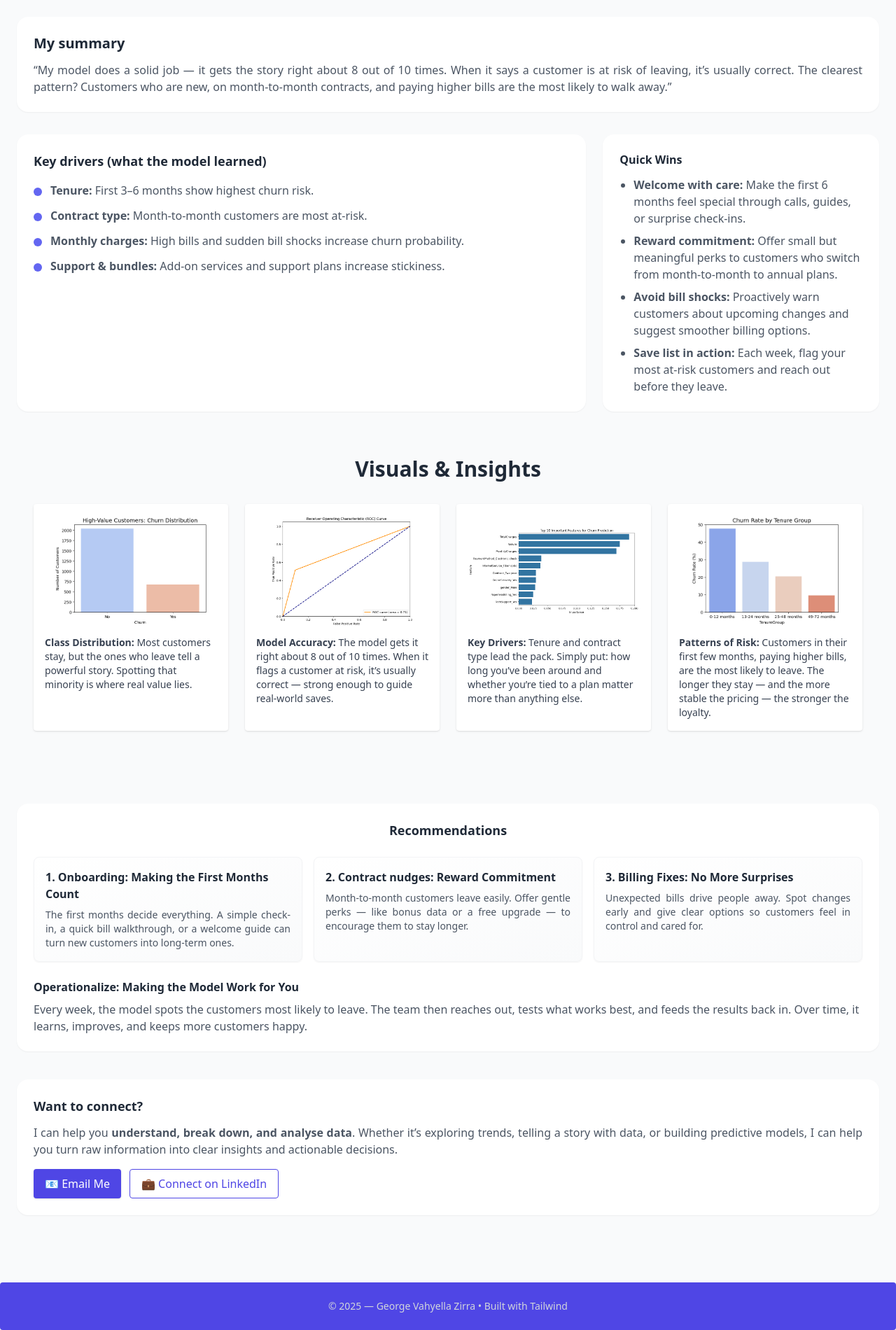
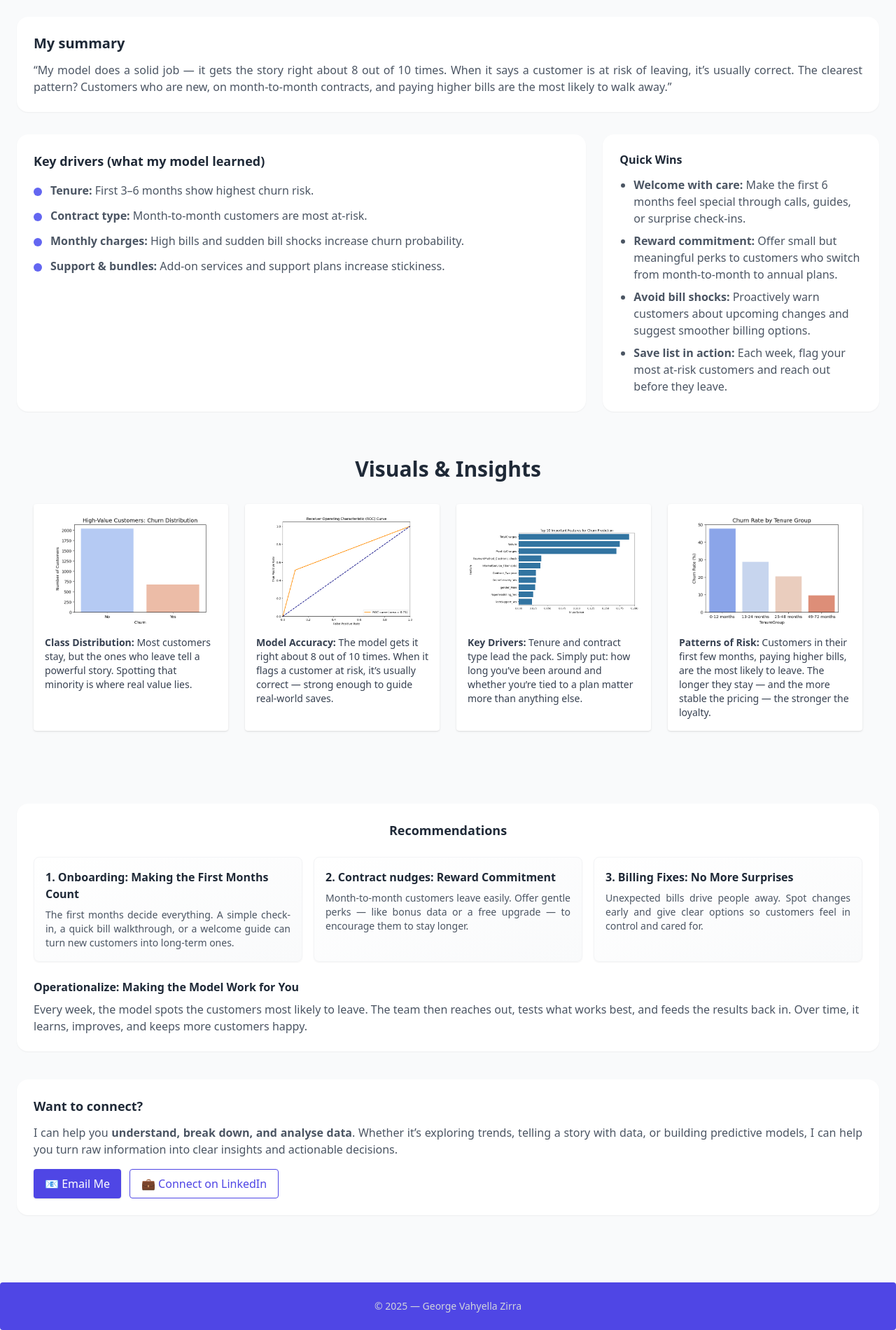
Before and after one commit to georgezirra/customer_churn_story, a plain HTML site: page index.html in a window 1280 px wide. Shown: the part 578-2478 px from the top of the page at 70% size. Drawn offline with nearby package versions, Linux system fonts and the light colour scheme.

Commit message:
Update index.html

```diff
--- a/index.html
+++ b/index.html
@@ -119,7 +119,7 @@
 
     <section class="mt-8 grid grid-cols-1 lg:grid-cols-3 gap-6">
       <div class="col-span-2 bg-white rounded-2xl p-6 shadow-sm fade-in">
-        <h3 class="text-lg font-semibold">Key drivers (what the model learned)</h3>
+        <h3 class="text-lg font-semibold">Key drivers (what my model learned)</h3>
         <ul class="mt-4 space-y-3 text-gray-600">
           <li class="flex gap-3 items-start"><span class="w-3 h-3 rounded-full bg-indigo-500 mt-2"></span><div><strong>Tenure:</strong> First 3–6 months show highest churn risk.</div></li>
           <li class="flex gap-3 items-start"><span class="w-3 h-3 rounded-full bg-indigo-500 mt-2"></span><div><strong>Contract type:</strong> Month-to-month customers are most at-risk.</div></li>
@@ -276,7 +276,7 @@ Every week, the model spots the customers most likely to leave. The team then re
 
 
 <footer class="bg-indigo-600 text-white items-center rounded shadow-sm text-sm hover:brightness-105 py-6">
-  <div class="container mx-auto px-6 text-sm text-center text-gray-300">© 2025 — George Vahyella Zirra • Built with Tailwind</div>
+  <div class="container mx-auto px-6 text-sm text-center text-gray-300">© 2025 — George Vahyella Zirra </div>
 </footer>
 
   <script>
```
